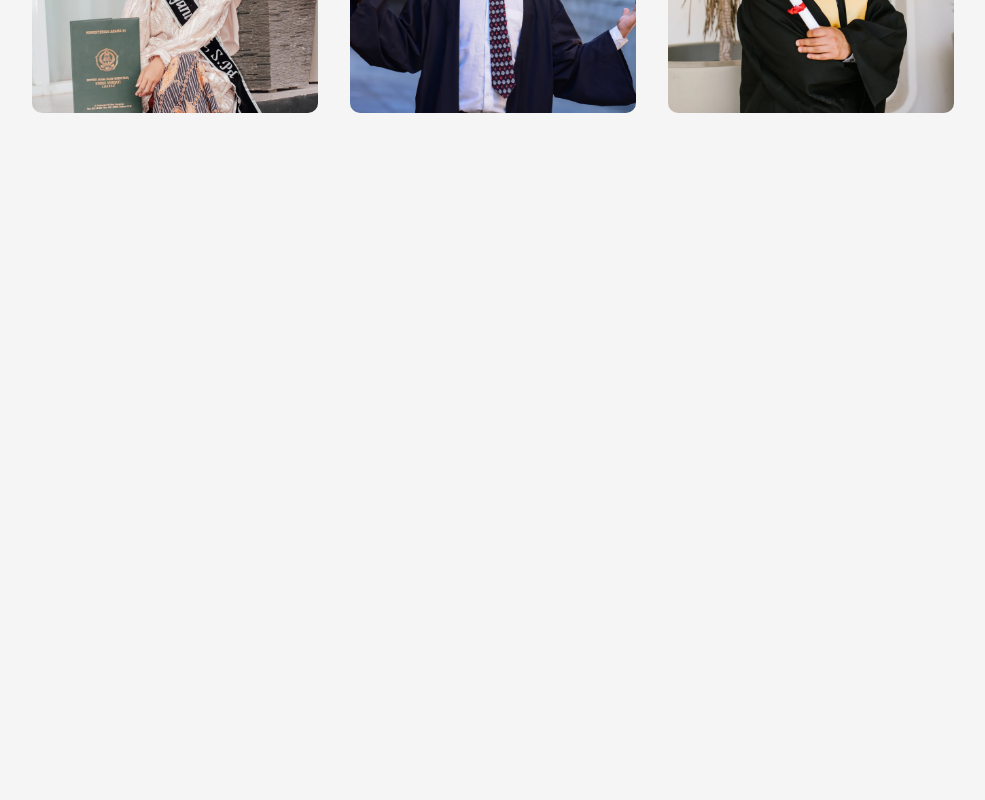
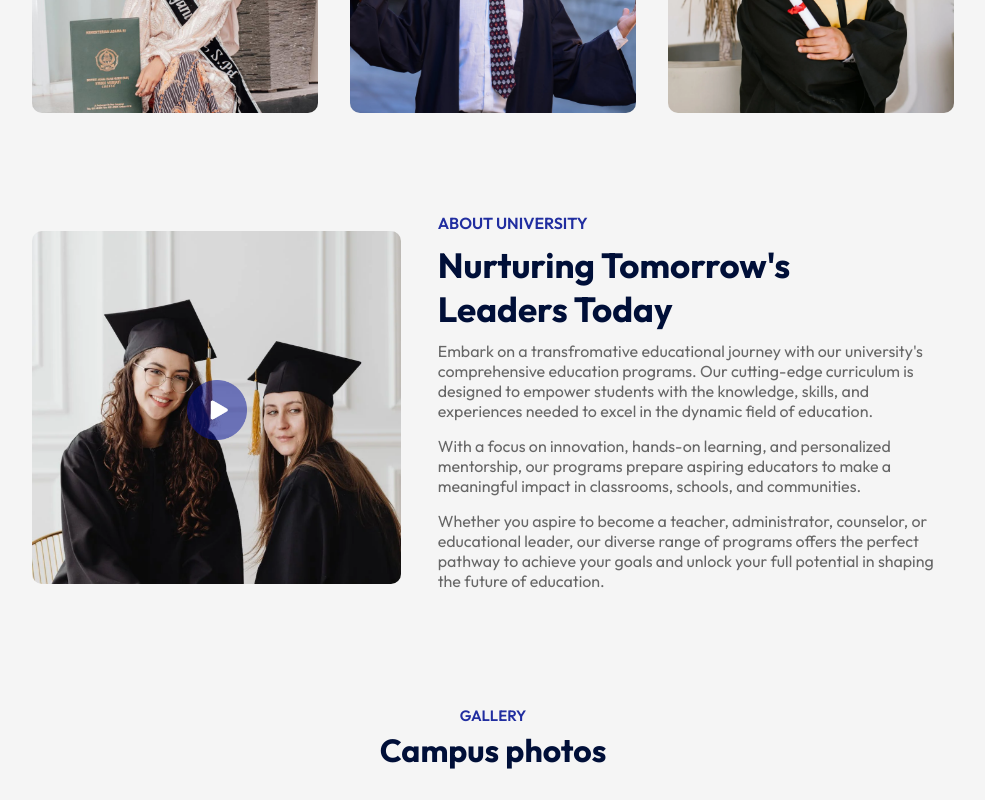
Before and after one commit to AMANverma9118/Education-Website, a React (Vite) app: page / in a window 1280 px wide. Shown: the part 1188-1988 px from the top of the page, without its empty margins (147-1132 px from the left). Before the commit the page ends 1381 px from the top, so only its background shows below. Built offline with nearby package versions, Linux system fonts and the light colour scheme.

Commit message:
When scrolling the color og navbar changes successfully

```diff
--- a/src/App.jsx
+++ b/src/App.jsx
@@ -3,17 +3,20 @@
 import Hero from './Components/Hero/Hero'
 import Programs from './Components/Programs/Programs'
 import Title from './Components/Title/Title'
+import About from './Components/About/About'
 
 
 
 const App = () => {
   return (
     <div>
-      <Navbar/>
-      <Hero/>
+      <Navbar />
+      <Hero />
       <div className="container">
-        <Title subtitle="OUR PROGRAM" title="What We Offer"/>
-      <Programs/>
+        <Title subtitle="OUR PROGRAM" title="What We Offer" />
+        <Programs />
+        <About/>
+        <Title subtitle="Gallery" title="Campus photos" />
       </div>
     </div>
   )
--- /dev/null
+++ b/src/Components/About/About.css
@@ -0,0 +1,52 @@
+.about{
+    margin: 100px auto;
+    display: flex;
+    align-items: center;
+    justify-content: space-between;
+    width: 90%;
+}
+
+.about-left{
+    flex-basis: 40%;
+    position: relative;
+    cursor: pointer;
+}
+.about-right{
+    flex-basis: 56%;
+}
+
+.about-img{
+    width: 100%;
+    border-radius: 10px;
+
+}
+
+.play-icon{
+    width: 60px;
+    position: absolute;
+    top: 50%;
+    left: 50%;
+    transform: translate(-50%,-50%);
+
+}
+
+
+
+.about h3{
+    font-weight: 600;
+    font-size: 16px;
+    color: #212EA0;
+}
+
+
+.about h2{
+    font-size: 35px;
+    color: #000F38;
+    margin: 10px 0;
+    max-width: 400px;
+}
+
+.about p{
+    color: #676767;
+    margin-bottom: 15px;
+}
--- /dev/null
+++ b/src/Components/About/About.jsx
@@ -0,0 +1,28 @@
+import React from 'react'
+import './About.css'
+import about_icon from '../../assets/about.png'
+import play_icon from '../../assets/play-icon.png'
+
+const About = () => {
+  return (
+    <div className='about'>
+      <div className="about-left">
+         <img src={about_icon} alt="" className='about-img'/>
+         <img src={play_icon} alt="" className='play-icon'/>
+      </div>
+      <div className="about-right">
+       <h3>ABOUT UNIVERSITY</h3>
+       <h2>Nurturing Tomorrow's Leaders Today</h2>
+       <p>Embark on a transfromative educational journey with our university's comprehensive education programs. Our cutting-edge curriculum is designed to empower students with the knowledge, skills, and experiences needed to excel in the dynamic field of education.</p>
+       <p>
+        With a focus on innovation, hands-on learning, and personalized mentorship, our programs prepare aspiring educators to make a meaningful impact in classrooms, schools, and communities.
+       </p>
+       <p>
+        Whether you aspire to become a teacher, administrator, counselor, or educational leader, our diverse range of programs offers the perfect pathway to achieve your goals and unlock your full potential in shaping the future of education.
+       </p>
+      </div>
+    </div>
+  )
+}
+
+export default About
--- a/src/Components/Navbar/Navbar.css
+++ b/src/Components/Navbar/Navbar.css
@@ -22,3 +22,8 @@
     margin: 5px 20px;
     font-size: 16px;
 }
+
+.dark-nav{
+    background: #212EA0;
+    transition: 0.5s;
+}
--- a/src/Components/Navbar/Navbar.jsx
+++ b/src/Components/Navbar/Navbar.jsx
@@ -1,10 +1,20 @@
-import React from 'react'
+import React, { useEffect, useState } from 'react'
 import './Navbar.css'
 import logo from'../../assets/logo.png'
 
 const Navbar = () => {
+
+  const [sticky,setSticky] = useState(false);
+
+  useEffect(()=>{
+     window.addEventListener('scroll', ()=>{
+      window.scrollY > 50 ? setSticky(true):setSticky(false);
+     })
+  })
+
+
   return (
-    <nav className='container'>
+    <nav className={`container ${sticky ? 'dark-nav': ''}`}>
      <img src={logo} alt="" className='logo'/>
      <ul>
         <li>Home</li>
```
